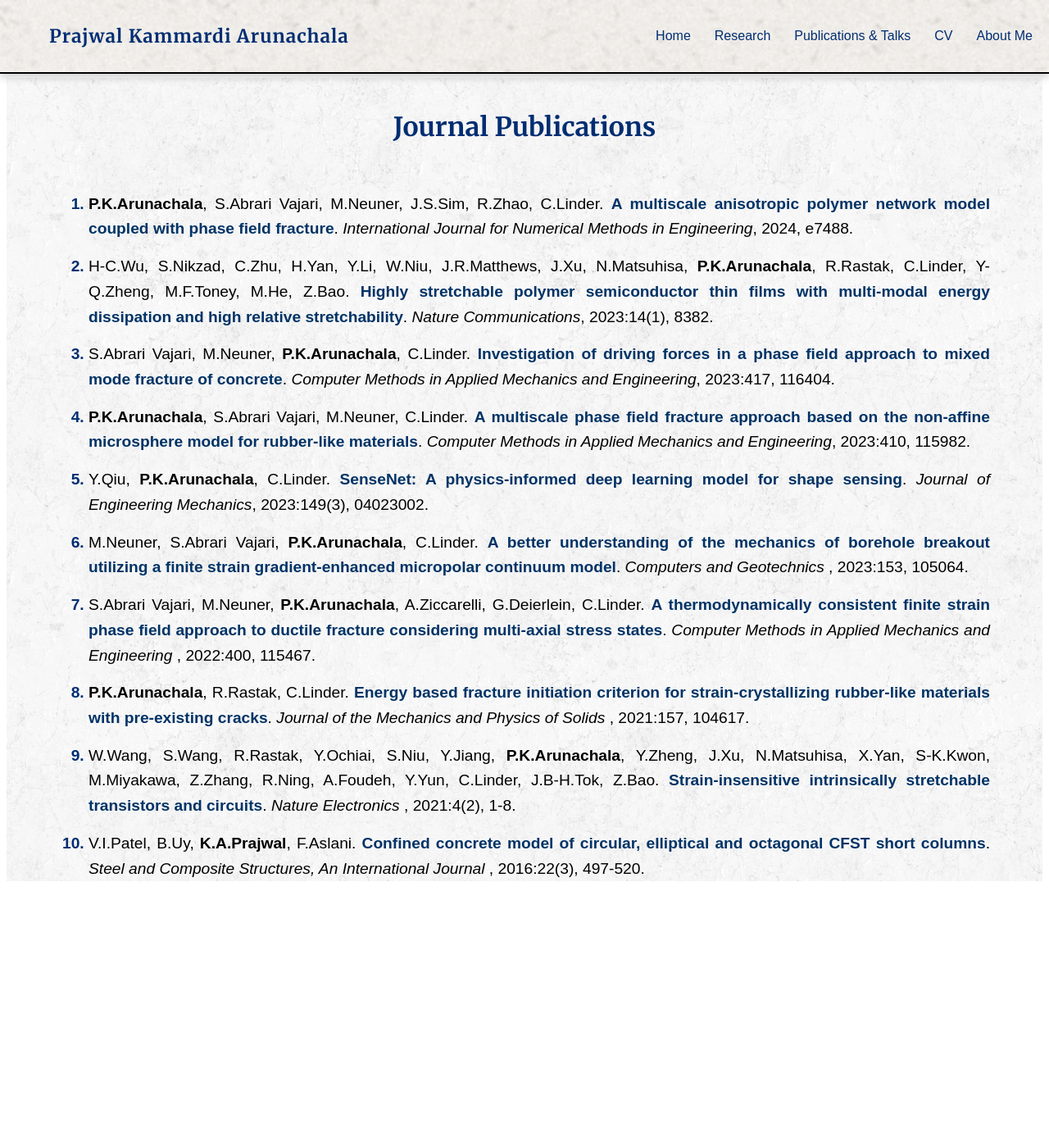
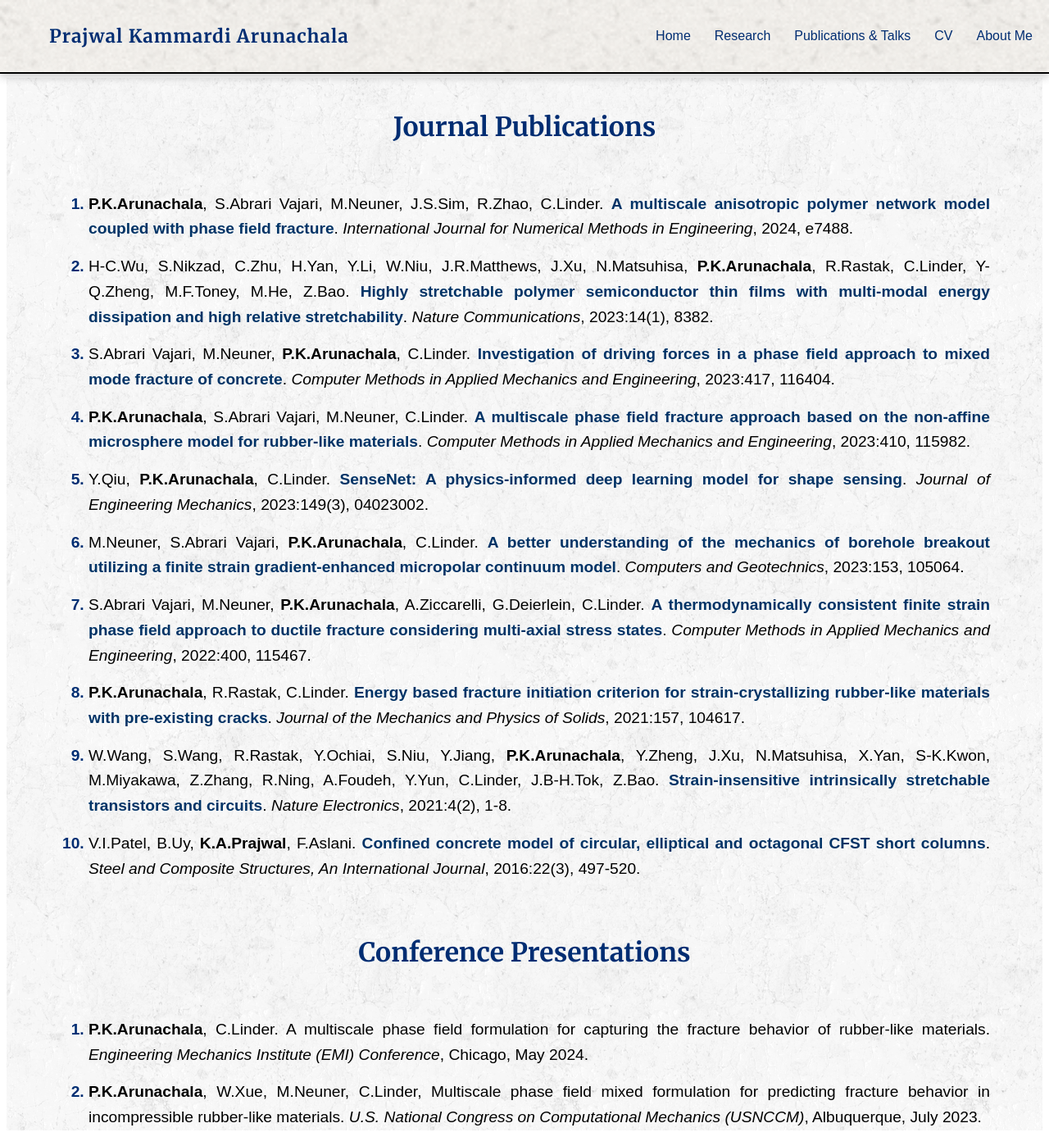
Before and after one commit to prajwalka/prajwalka.github.io, a Jekyll site: the page built from publications.md, in a window 1280 px wide and 1398 px high. Shown: the whole window at 82% size. Built offline with Jekyll 4.4.1, drawn with Linux system fonts in a browser that asks for light colours; some web fonts are replaced.

Commit message:
Updating publications

```diff
--- a/publications.md
+++ b/publications.md
@@ -19,14 +19,26 @@ permalink: /publications/
 
       <li>Y.Qiu, <strong>P.K.Arunachala</strong>, C.Linder. <a href="https://ascelibrary.org/doi/abs/10.1061/JENMDT.EMENG-6901" target="_blank">SenseNet: A physics-informed deep learning model for shape sensing</a>. <em>Journal of Engineering Mechanics</em>, 2023:149(3), 04023002.</li>
 
-      <li>M.Neuner, S.Abrari Vajari, <strong>P.K.Arunachala</strong>, C.Linder. <a href="https://www.sciencedirect.com/science/article/pii/S0266352X22004013" target="_blank">A better understanding of the mechanics of borehole breakout utilizing a finite strain gradient-enhanced micropolar continuum model</a>. <em> Computers and Geotechnics </em>, 2023:153, 105064.</li>
+      <li>M.Neuner, S.Abrari Vajari, <strong>P.K.Arunachala</strong>, C.Linder. <a href="https://www.sciencedirect.com/science/article/pii/S0266352X22004013" target="_blank">A better understanding of the mechanics of borehole breakout utilizing a finite strain gradient-enhanced micropolar continuum model</a>. <em>Computers and Geotechnics</em>, 2023:153, 105064.</li>
 
-      <li>S.Abrari Vajari, M.Neuner, <strong>P.K.Arunachala</strong>, A.Ziccarelli, G.Deierlein, C.Linder. <a href="https://www.sciencedirect.com/science/article/pii/S0045782522004972" target="_blank">A thermodynamically consistent finite strain phase field approach to ductile fracture considering multi-axial stress states</a>. <em> Computer Methods in Applied Mechanics and Engineering </em>, 2022:400, 115467.</li>
+      <li>S.Abrari Vajari, M.Neuner, <strong>P.K.Arunachala</strong>, A.Ziccarelli, G.Deierlein, C.Linder. <a href="https://www.sciencedirect.com/science/article/pii/S0045782522004972" target="_blank">A thermodynamically consistent finite strain phase field approach to ductile fracture considering multi-axial stress states</a>. <em>Computer Methods in Applied Mechanics and Engineering</em>, 2022:400, 115467.</li>
 
-      <li><strong>P.K.Arunachala</strong>, R.Rastak, C.Linder. <a href="https://www.sciencedirect.com/science/article/pii/S0022509621002593" target="_blank">Energy based fracture initiation criterion for strain-crystallizing rubber-like materials with pre-existing cracks</a>. <em> Journal of the Mechanics and Physics of Solids </em>, 2021:157, 104617.</li>
+      <li><strong>P.K.Arunachala</strong>, R.Rastak, C.Linder. <a href="https://www.sciencedirect.com/science/article/pii/S0022509621002593" target="_blank">Energy based fracture initiation criterion for strain-crystallizing rubber-like materials with pre-existing cracks</a>. <em>Journal of the Mechanics and Physics of Solids</em>, 2021:157, 104617.</li>
 
-      <li>W.Wang, S.Wang, R.Rastak, Y.Ochiai, S.Niu, Y.Jiang, <strong>P.K.Arunachala</strong>, Y.Zheng, J.Xu, N.Matsuhisa, X.Yan, S-K.Kwon, M.Miyakawa, Z.Zhang, R.Ning, A.Foudeh, Y.Yun, C.Linder, J.B-H.Tok, Z.Bao. <a href="https://www.nature.com/articles/s41928-020-00525-1" target="_blank">Strain-insensitive intrinsically stretchable transistors and circuits</a>. <em> Nature Electronics </em>, 2021:4(2), 1-8.</li>
+      <li>W.Wang, S.Wang, R.Rastak, Y.Ochiai, S.Niu, Y.Jiang, <strong>P.K.Arunachala</strong>, Y.Zheng, J.Xu, N.Matsuhisa, X.Yan, S-K.Kwon, M.Miyakawa, Z.Zhang, R.Ning, A.Foudeh, Y.Yun, C.Linder, J.B-H.Tok, Z.Bao. <a href="https://www.nature.com/articles/s41928-020-00525-1" target="_blank">Strain-insensitive intrinsically stretchable transistors and circuits</a>. <em> Nature Electronics</em>, 2021:4(2), 1-8.</li>
 
-      <li>V.I.Patel, B.Uy, <strong>K.A.Prajwal</strong>, F.Aslani. <a href="https://www.techno-press.org/content/?page=article&journal=scs&volume=22&num=3&ordernum=2" target="_blank">Confined concrete model of circular, elliptical and octagonal CFST short columns</a>. <em> Steel and Composite Structures, An International Journal </em>, 2016:22(3), 497-520.</li>
+      <li>V.I.Patel, B.Uy, <strong>K.A.Prajwal</strong>, F.Aslani. <a href="https://www.techno-press.org/content/?page=article&journal=scs&volume=22&num=3&ordernum=2" target="_blank">Confined concrete model of circular, elliptical and octagonal CFST short columns</a>. <em> Steel and Composite Structures, An International Journal</em>, 2016:22(3), 497-520.</li>
     </ol>
 </div>
+
+<h2> Conference Presentations </h2>
+
+<div class="publications">
+
+    <ol class="publication-list">
+
+      <li><strong>P.K.Arunachala</strong>, C.Linder. A multiscale phase field formulation for capturing the fracture behavior of rubber-like materials. <em>Engineering Mechanics Institute (EMI) Conference</em>, Chicago, May 2024.</li>
+
+     <li><strong>P.K.Arunachala</strong>, W.Xue, M.Neuner, C.Linder, Multiscale phase field mixed formulation for predicting fracture behavior in incompressible rubber-like materials. <em>U.S. National Congress on Computational Mechanics (USNCCM)</em>, Albuquerque, July 2023.</li>
+    </ol>
+</div>
```
